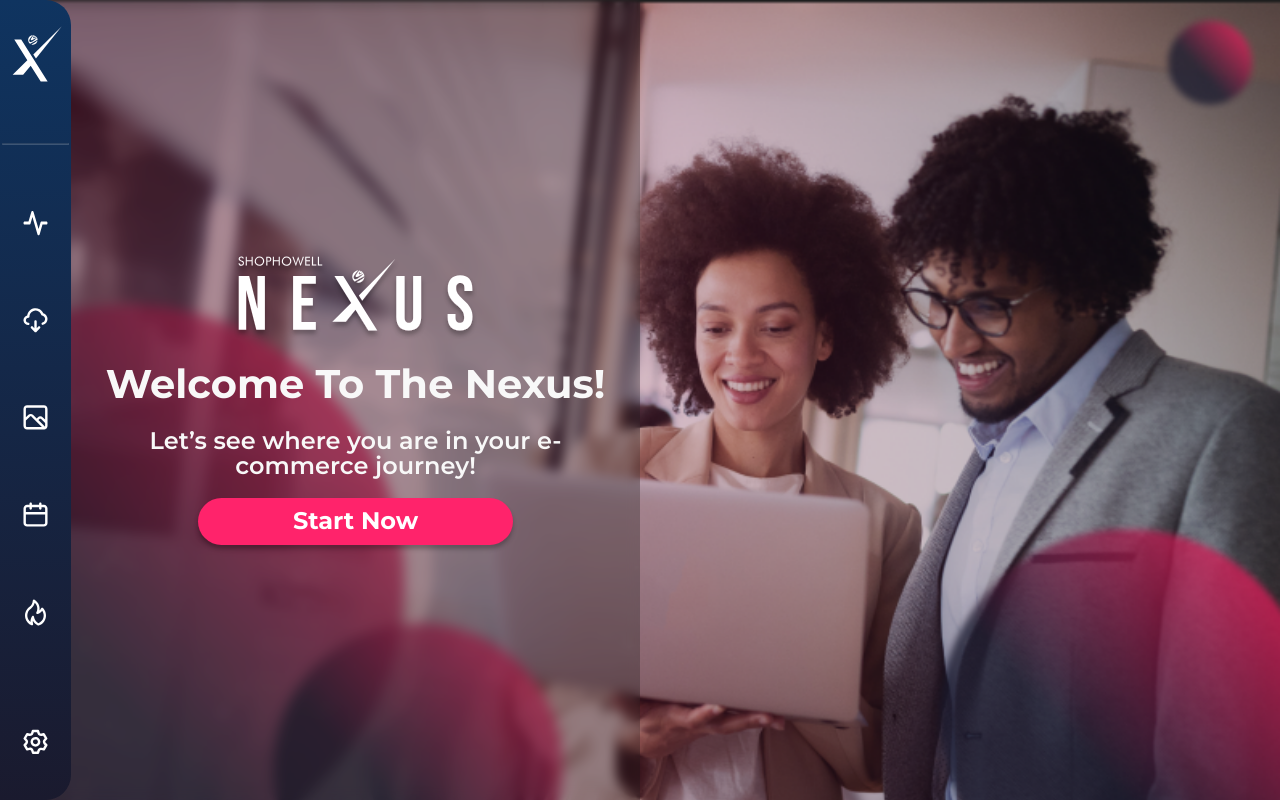
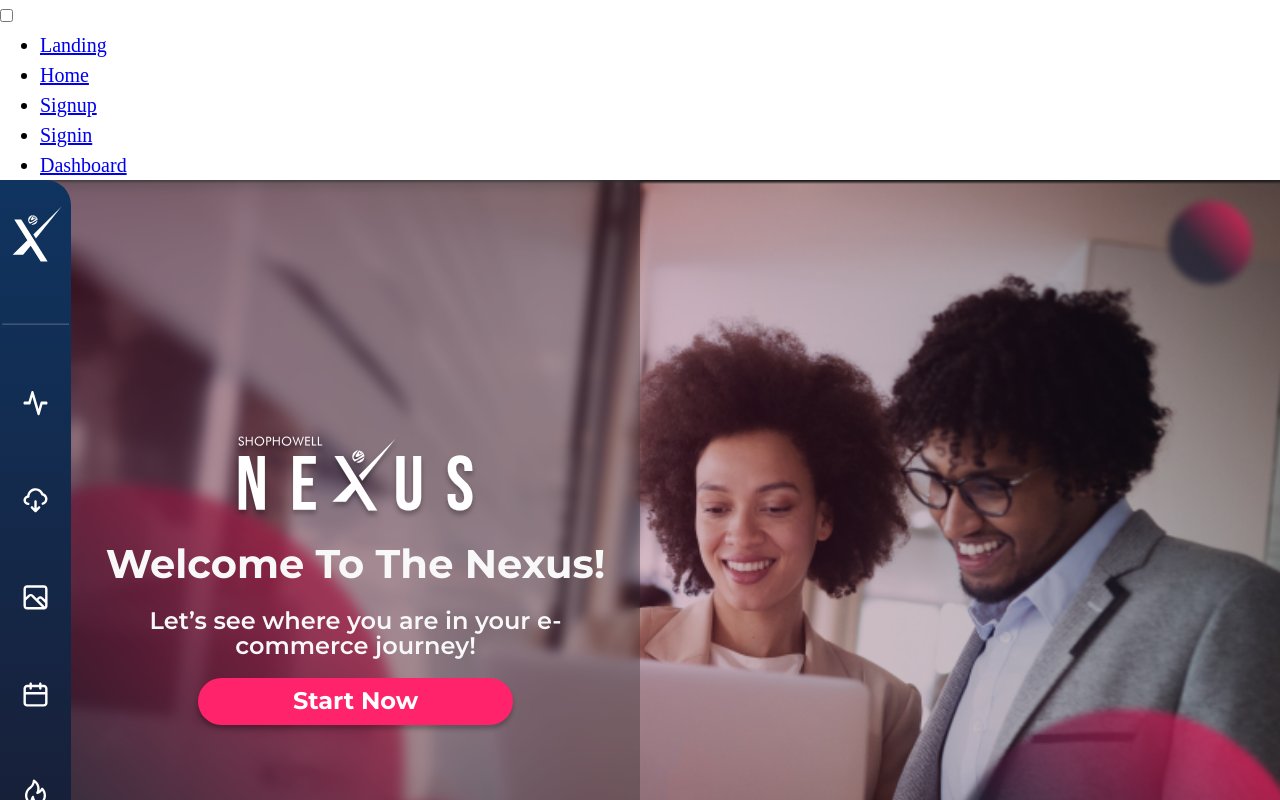
Before and after one commit to journeee/nexus, a React (Create React App) app: page / in a window 1280 px wide. Shown: the top 800 px of the page. Built offline with nearby package versions, Linux system fonts and the light colour scheme.

Commit message:
Update App.js

```diff
--- a/src/App.js
+++ b/src/App.js
@@ -1,25 +1,51 @@
 import './App.css';
+import React, { lazy, Suspense } from 'react';
+import { Routes, Route, Link } from 'react-router-dom';
 
-import { Routes, Route } from "react-router-dom"
-
-// pages
-import LandingPage from './pages/LandingPage/LandingPage';
-import HomePage from "./pages/HomePage/HomePage";
-import SignupPage from './pages/SignupPage/Signup';
-import SigninPage from './pages/SigninPage/Signin';
-import Dashboard from './pages/DashboardPage/Dashboard';
-
+const LandingPage = lazy(() => import('./pages/LandingPage/LandingPage'));
+const HomePage = lazy(() => import('./pages/HomePage/HomePage'));
+const SignupPage = lazy(() => import('./pages/SignupPage/Signup'));
+const SigninPage = lazy(() => import('./pages/SigninPage/Signin'));
+const Dashboard = lazy(() => import('./pages/DashboardPage/Dashboard'));
 
 function App() {
   return (
     <div className="App">
+      <nav>
+        <div className="mobile-menu">
+          <input type="checkbox" id="menu-toggle" />
+          <label htmlFor="menu-toggle" className="menu-icon">
+            <span></span>
+          </label>
+          <ul className="menu-items">
+            <li>
+              <Link to="/">Landing</Link>
+            </li>
+            <li>
+              <Link to="/home">Home</Link>
+            </li>
+            <li>
+              <Link to="/signup">Signup</Link>
+            </li>
+            <li>
+              <Link to="/signin">Signin</Link>
+            </li>
+            <li>
+              <Link to="/dashboard">Dashboard</Link>
+            </li>
+          </ul>
+        </div>
+      </nav>
+
+      <Suspense fallback={<div>Loading...</div>}>
         <Routes>
-            <Route path="/" element={<LandingPage />}/>
-            <Route path="/home" element={<HomePage />} />
-            <Route path="/signup" element={<SignupPage />}/>
-            <Route path="/signin" element={<SigninPage />} />
-            <Route path="/dashboard" element={<Dashboard />} />
+          <Route path="/" element={<LandingPage />} />
+          <Route path="/home" element={<HomePage />} />
+          <Route path="/signup" element={<SignupPage />} />
+          <Route path="/signin" element={<SigninPage />} />
+          <Route path="/dashboard" element={<Dashboard />} />
         </Routes>
+      </Suspense>
     </div>
   );
 }
```
